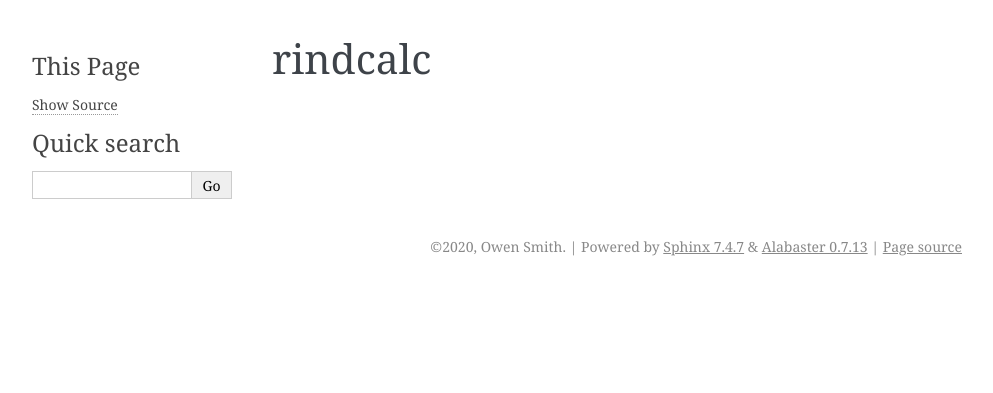
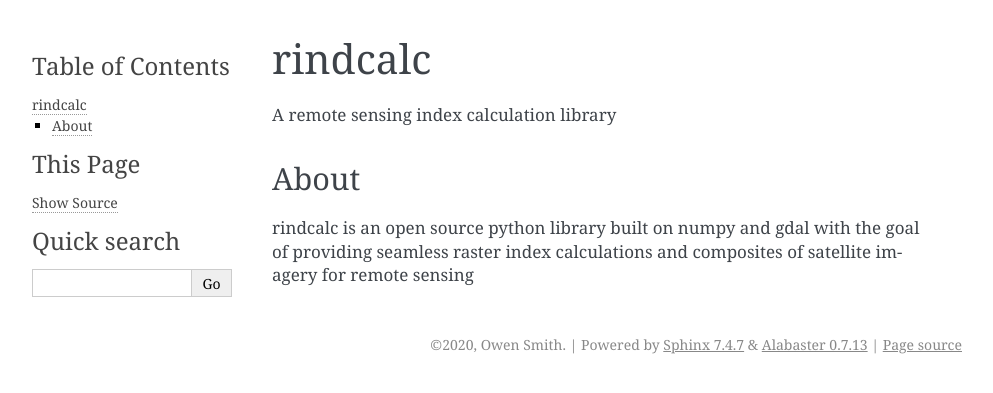
Before and after one commit to ocsmit/rindcalc, a Sphinx documentation site: the page built from docs/source/index.rst, in a window 1280 px wide. Shown: the top 393 px of the page, without its empty margins (148-1141 px from the left). Built offline with Sphinx 7.4.7, drawn with Linux system fonts in a browser that asks for light colours.

Commit message:
Add about to doc

```diff
--- a/docs/source/index.rst
+++ b/docs/source/index.rst
@@ -1,5 +1,12 @@
 rindcalc
 ========
+A remote sensing index calculation library
+
+About
+^^^^^
+rindcalc is an open source python library built on numpy and gdal with the
+goal of providing seamless raster index calculations and
+composites of satellite imagery for remote sensing
 
 .. toctree::
    :maxdepth: 2
```
